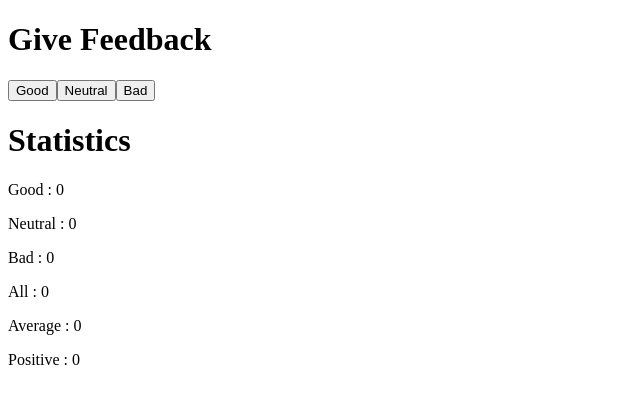
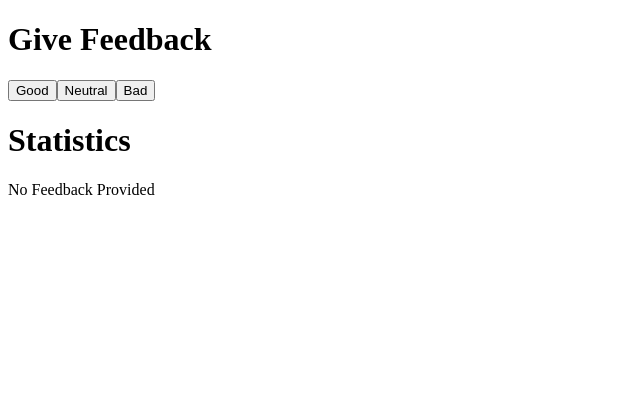
Before and after one commit to harshitk024/Part1, a React (Vite) app in the folder unicafe/: page / in a window 1280 px wide. Shown: the top 404 px of the page, without its empty margins (0-640 px from the left). Built offline with nearby package versions, Linux system fonts and the light colour scheme.

Commit message:
commit for step  4

```diff
--- a/unicafe/src/App.jsx
+++ b/unicafe/src/App.jsx
@@ -19,9 +19,17 @@ const Stat = ({value,info}) => {
 
 const Statistics = (props) => {
 
+
+  if(props.total == 0){
+    return(
+      <>
+      <p>No Feedback Provided</p>
+      </>
+    )
+  }
+
   return (
     <>
-      <h1>Statistics</h1>
       <Stat value = {props.good} info = {"Good"}/>
       <Stat value = {props.neutral} info = {"Neutral"}/>
       <Stat value = {props.bad} info = {"Bad"}/>
@@ -64,6 +72,7 @@ const App = () => {
       <Button onClickHandle = {handleGood} text = {"Good"} />
       <Button onClickHandle = {handleNeutral} text = {"Neutral"} />
       <Button onClickHandle = {handleBad} text = {"Bad"} />
+      <h1>Statistics</h1>
       <Statistics good = {good} neutral = {neutral} bad = {bad} total = {total} />
     </div>
   )
```
